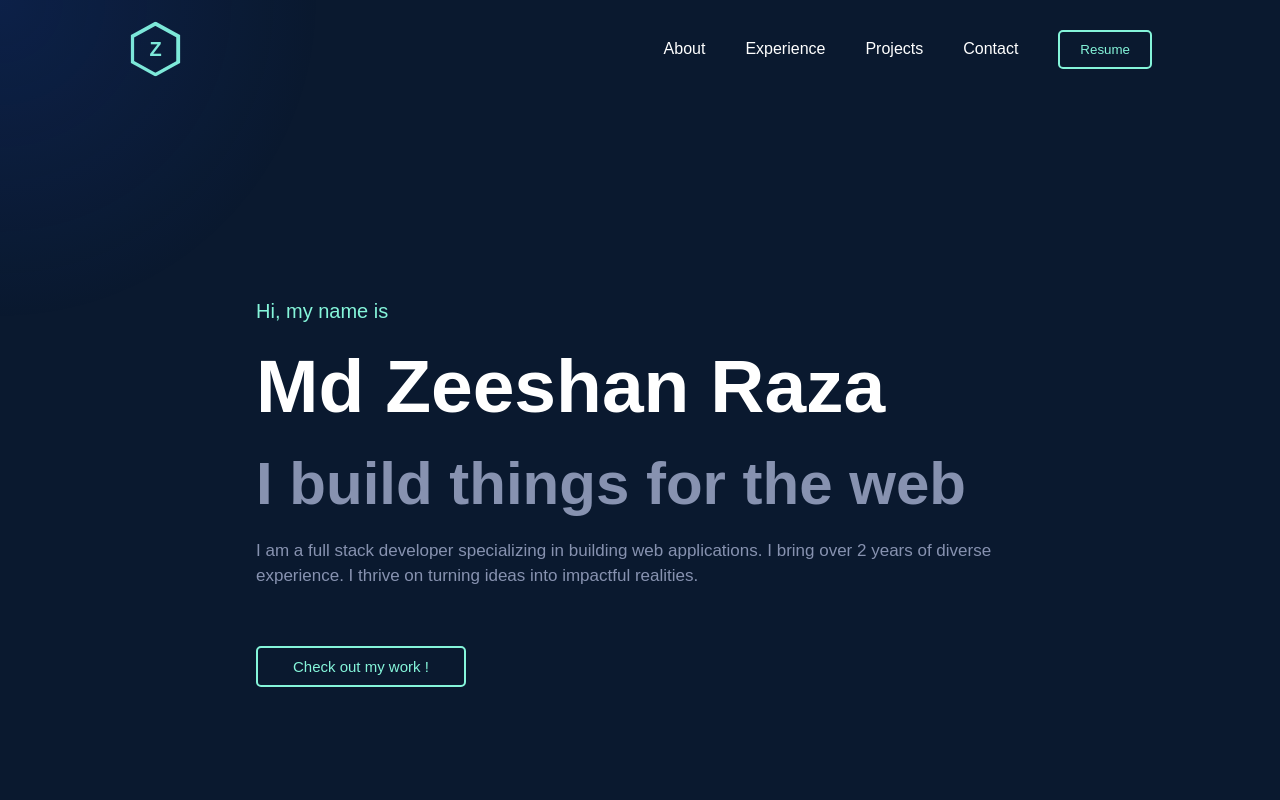
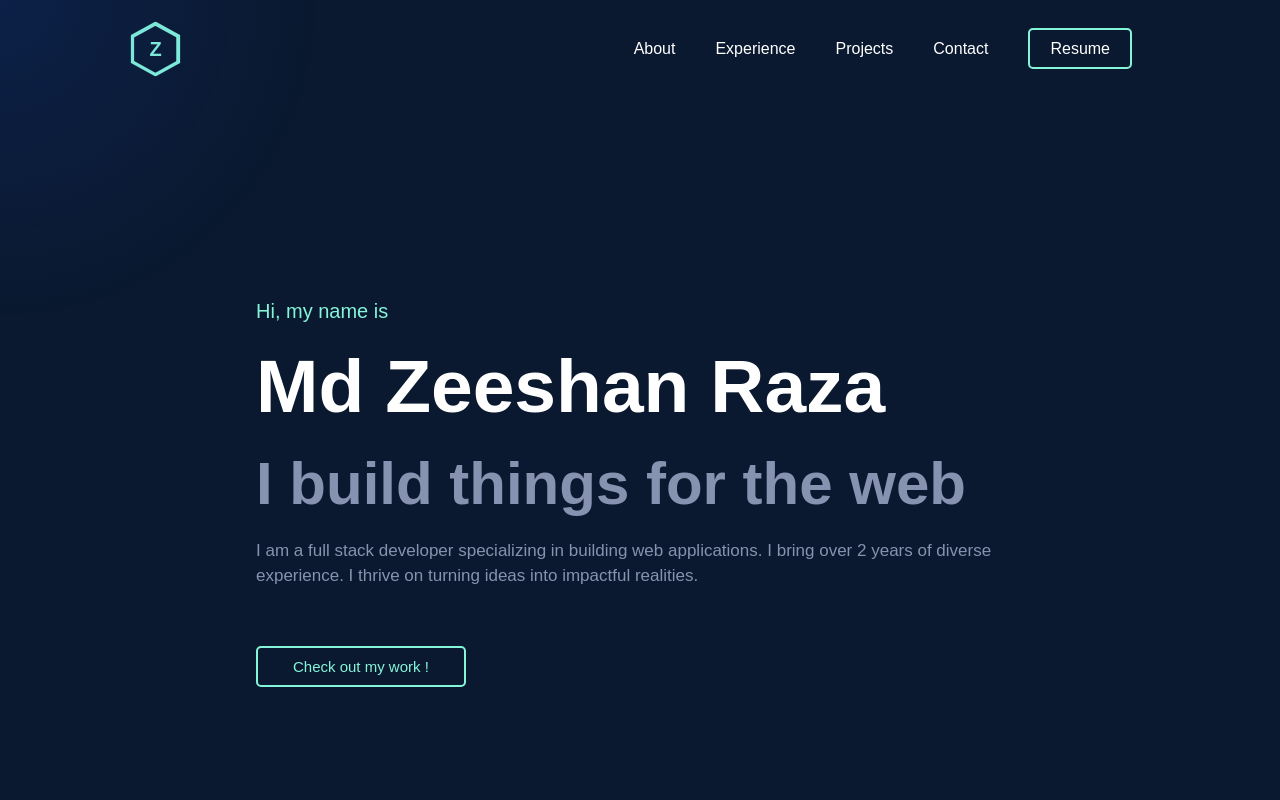
Before and after one commit to 25zeeshan/portfolio, a React (Vite) app: page / in a window 1280 px wide. Shown: the top 800 px of the page. Built offline with nearby package versions, Linux system fonts and the light colour scheme.

Commit message:
resume link added

```diff
--- a/src/components/MenuIcon.jsx
+++ b/src/components/MenuIcon.jsx
@@ -71,7 +71,7 @@
           </ul>
 
           <div className="resume-section">
-            <button className="resume-button">Resume</button>
+            <a className="resume-button" href='https://drive.google.com/file/d/1Uo1uB50hul7R_5-MVneb3lQ96PWBjBjD/view?usp=drive_link' target='_' >Resume</a>
           </div>
         </div>
       </div>
--- a/src/components/Navigation.css
+++ b/src/components/Navigation.css
@@ -41,7 +41,7 @@
 
 .resume-button:hover {
   background-color: #85f5da;
-  color: #0a192f;
+  color: #0a192f !important;
 }
 
 .logo {
--- a/src/components/Navigation.jsx
+++ b/src/components/Navigation.jsx
@@ -37,7 +37,7 @@
         <a href="#" onClick={() => scrollToSection('projects')}>Projects</a>
         <a href="#" onClick={() => scrollToSection('contact')}>Contact</a>
         <div>
-            <button className="resume-button">Resume</button>
+        <a className="resume-button" href='https://drive.google.com/file/d/1Uo1uB50hul7R_5-MVneb3lQ96PWBjBjD/view?usp=drive_link' target='_' >Resume</a>
         </div>
       </div>
 
```
